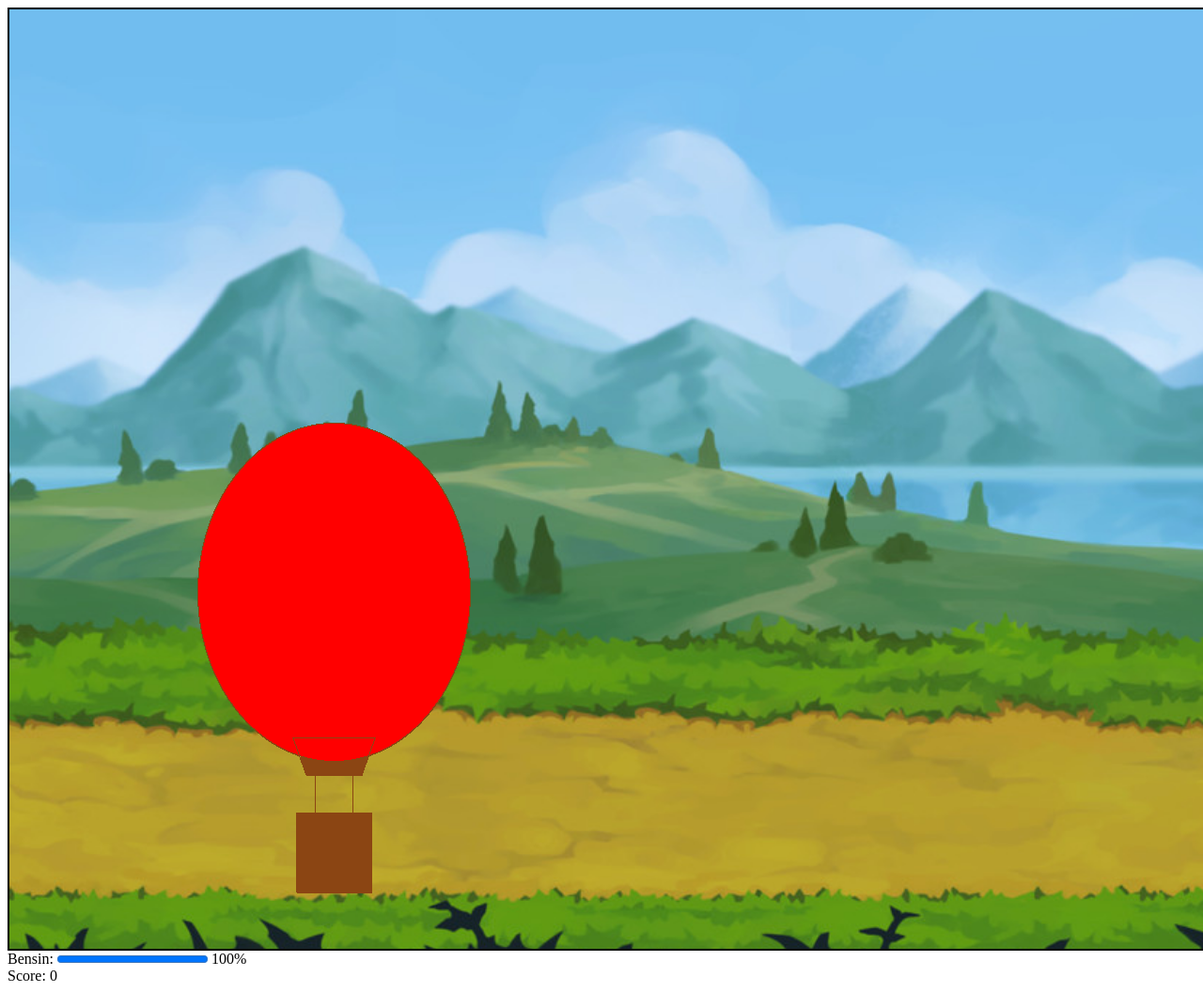
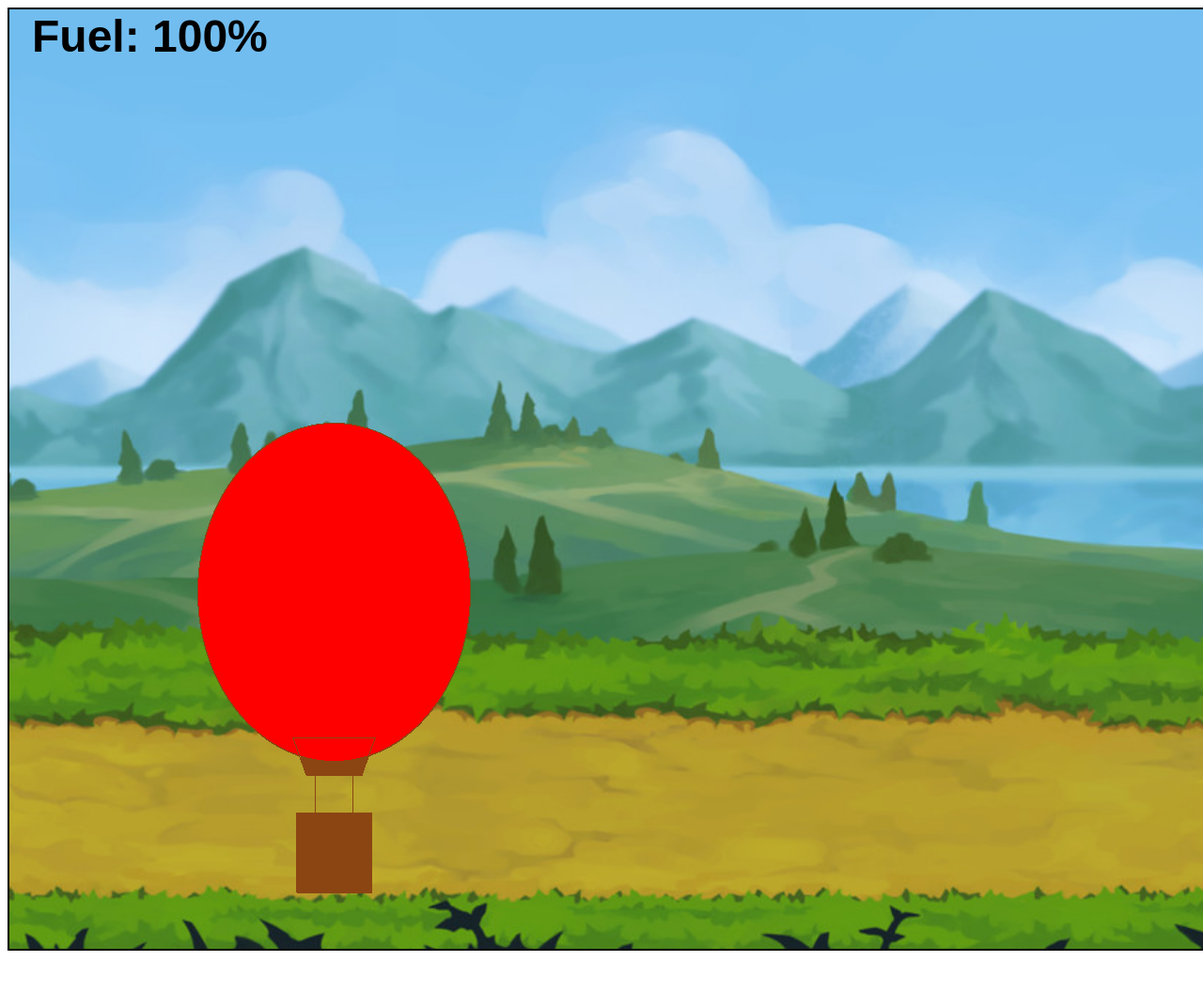
Before and after one commit to Rafael1512-ctrl/Grafkom, a plain HTML site: page index.html in a window 1280 px wide. Shown: the top 1056 px of the page at 94% size. After the commit the page ends 1020 px from the top, so only its background shows below. Drawn offline with Linux system fonts and the light colour scheme.

Commit message:
rubah fuel dan text

```diff
--- a/game/game.js
+++ b/game/game.js
@@ -13,16 +13,11 @@ export default class game{
         this.tinggiBalon = 650
         this.tanahY = this.alasPohon-this.tinggiBalon
         this.balon = new balon(canvas,context,lib,this.tanahY)
-
         this.pohon = this.buatPohonAwal()
         this.heating = false
         this.gameOver = false
         this.gameStarted = false
         this.score = 0
-        this.inpo_score = document.querySelector("#score")
-
-        this.bar_bensin = document.querySelector("#bensin")
-        this.inpo_bensin = document.querySelector("#teksbensin")
         this.pesanGameOver = document.querySelector("#pesan-game-over")
     }
     jarakPohon(){
@@ -40,10 +35,6 @@ export default class game{
     }
     return daftarpohon
     }
-
-
-
-
     jarak(point1, point2) {
     return Math.sqrt((point2.x-point1.x)**2 + (point2.y-point1.y)**2)
     }
@@ -79,20 +70,28 @@ export default class game{
     }
     return false
     }
-
+    gambarInfo(){
+    this.context.fillStyle = "black"
+    this.context.font = "bold 48px Arial"
+    this.context.textAlign = "right"
+    this.context.fillText(`Score: ${this.score}`,this.canvas.width-24,45)
+    this.context.textAlign = "left"
+    this.context.fillText(`Fuel: ${Math.ceil(this.balon.bensin)}%`,24,45)
+    }
     gambarKeadaanAwal(){
         this.lib.restart()
-
         for (let i = 0; i < this.pohon.length; i++) {
             this.pohon[i].gambar_pohon()
         }
         this.balon.gambar_balon()
         this.context.putImageData(this.lib.image_data,0,0)
+        this.gambarInfo()
     }
 
     gambarPesanGameOver(){
     this.pesanGameOver.hidden = false
     }
+
     update(){
     if(this.gameOver || !this.gameStarted){
                 return
@@ -102,7 +101,6 @@ update(){
                 this.pohon[i].update()
                 if(!this.pohon[i].scored && this.pohon[i].x + 40 < 250){
                 this.score += 1
-            this.inpo_score.textContent = `Score: ${this.score}`
                 this.pohon[i].scored=true
                 }
                 if(this.pohon[i].x <-120){
@@ -118,8 +116,6 @@ update(){
             }
 
             this.heating = this.balon.update(this.heating)
-        this.bar_bensin.value= this.balon.bensin
-        this.inpo_bensin.textContent = `${Math.ceil(this.balon.bensin)}%`
 
             if(this.cek_collision()){
                 this.gameOver = true
@@ -130,6 +126,7 @@ update(){
             }
             this.balon.gambar_balon()
             this.context.putImageData(this.lib.image_data,0,0 )
+            this.gambarInfo()
             if(this.gameOver){
                 this.gambarPesanGameOver()
             }
@@ -142,14 +139,9 @@ restartGame(){
     this.gameStarted = false
     this.pesanGameOver.hidden = true
     this.score = 0
-  this.inpo_score.textContent = "Score: 0"
-  this.bar_bensin.value = 100
-  this.inpo_bensin.textContent = "100%"
     this.balon.reset()
     this.gambarKeadaanAwal()
     }
-
-
 
     start() {
         this.bindEvents()
--- a/index.html
+++ b/index.html
@@ -50,14 +50,9 @@
         <img class="background-image" src="bg grafkom.jpeg" alt="">
         <canvas width="1850" height="1000" id="mycanvas"></canvas>
         <div id="pesan-game-over" role="status" aria-live="polite" hidden>
-            GAME OVER - Klik untuk restart
+            GAME OVER<br>Klik untuk restart
         </div>
     </div>
-    <div id="fuel">
-        Bensin: <progress id="bensin" max="100" value="100"></progress>
-        <span id="teksbensin">100%</span>
-    </div>
-    <div id="score">Score: 0</div>
     <script type="module" src="index.js"></script>
 </body>
 </html>
--- a/index.js
+++ b/index.js
@@ -8,11 +8,9 @@ let context = canvas.getContext("2d", {
 
 let image_data = context.getImageData(0, 0, canvas.width, canvas.height);
 let lib = new myLib(canvas.width, image_data);
-
 let game = new Game(
   canvas,
   context,
   lib,
 )
-
 game.start()
```
Lines whose indentation alone changed are shown as unchanged.
